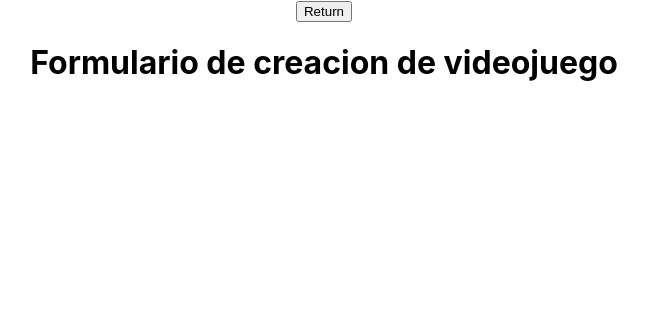
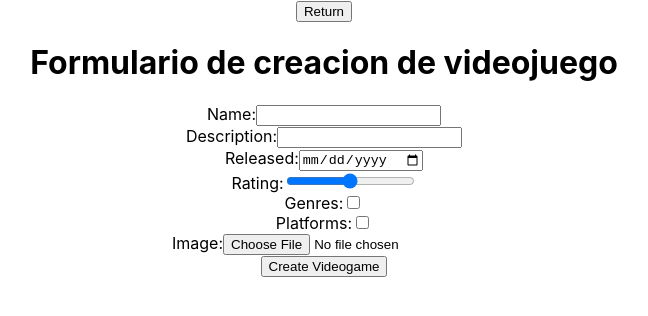
Before and after one commit to daifernandez/PI-Videogames, a React (Create React App) app in the folder client/: page /createVideogame in a window 1280 px wide. Shown: the top 316 px of the page, without its empty margins (316-964 px from the left). Built offline with nearby package versions, Linux system fonts and the light colour scheme.

Commit message:
PI-Videogames

```diff
--- a/client/src/Redux/reducer.js
+++ b/client/src/Redux/reducer.js
@@ -80,7 +80,6 @@ function rootReducer(state = initialState, action) {
       if (action.payload === "-") {
         hsSorted = [...state.videogames];
       }
-
       return {
         ...state,
         videogamesOnScreen: hsSorted,
--- a/client/src/components/Card.jsx
+++ b/client/src/components/Card.jsx
@@ -12,11 +12,12 @@ export default function Card({ videogame }) {
           alt="img not found"
         />
       </div>
-      <div className="title">
-        <Link to={`videogame/${videogame.id}`}>{videogame.name}</Link>
-        <div>
-          <p>{videogame.genres.join(", ")}</p>
+      <div>
+        <div className="title">
+          <Link to={`videogame/${videogame.id}`}>{videogame.name}</Link>
         </div>
+        <h6>{videogame.rating}</h6>
+        <p>{videogame.genres.join(", ")}</p>
       </div>
     </div>
   );
--- a/client/src/components/CreateVideogame.jsx
+++ b/client/src/components/CreateVideogame.jsx
@@ -8,7 +8,39 @@ export default function CreateVideogame() {
         <button> Return</button>
       </NavLink>
       <h1>Formulario de creacion de videojuego</h1>
-
+      <form>
+        <div>
+          <label>Name:</label>
+          <input type="text" />
+        </div>
+        <div>
+          <label>Description:</label>
+          <input type="text" />
+        </div>
+        <div>
+          <label>Released:</label>
+          <input type="date" />
+        </div>
+        <div>
+          <label>Rating:</label>
+          <input type="range" />
+        </div>
+        <div>
+          <label>Genres:</label>
+          <input type="checkbox" />
+        </div>
+        <div>
+          <label>Platforms:</label>
+          <input type="checkbox" />
+        </div>
+        <div>
+          <label>Image:</label>
+          <input type="file" />
+        </div>
+        <button key="submit" type="submit" value="submit">
+          Create Videogame
+        </button>
+      </form>
     </div>
   );
 }
```
